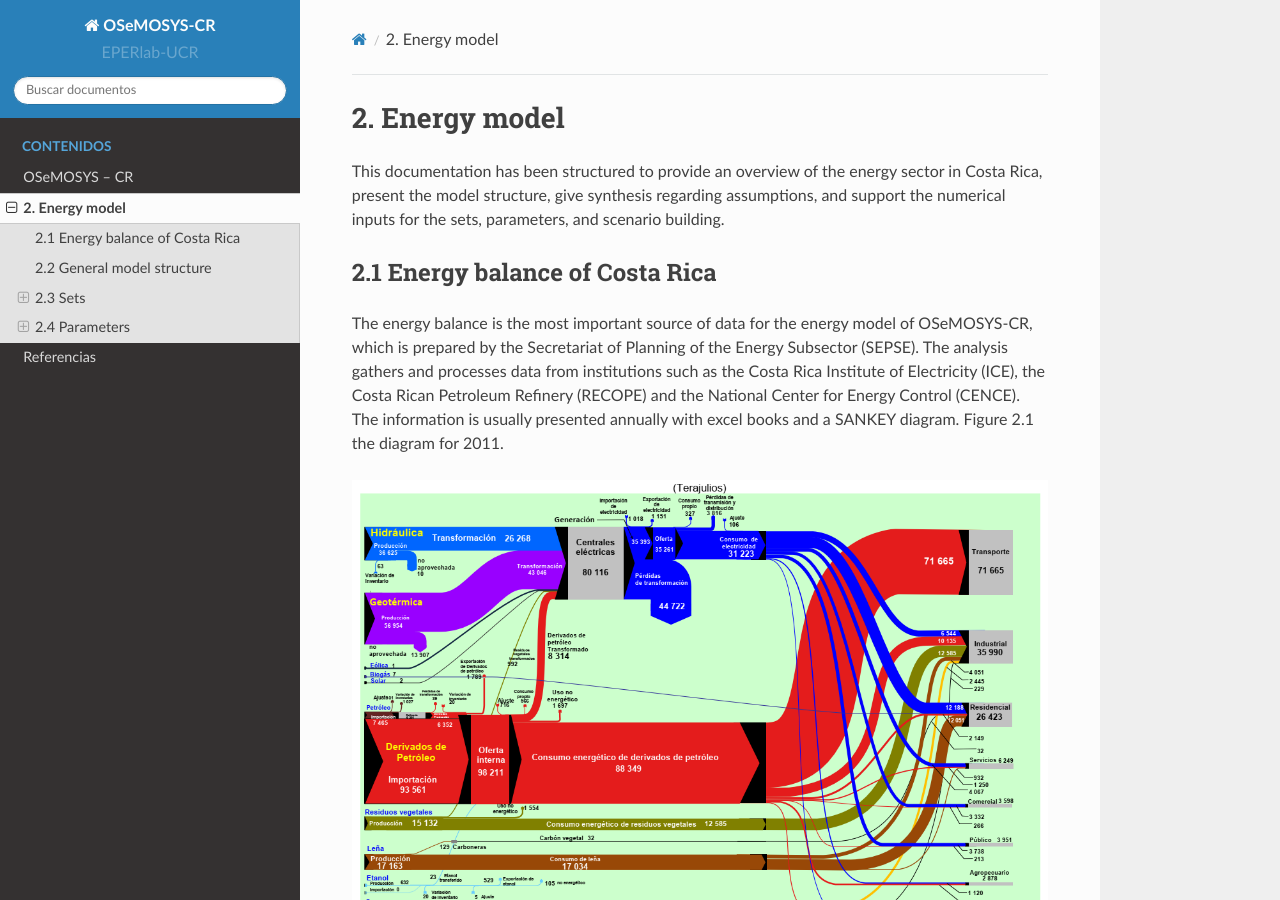
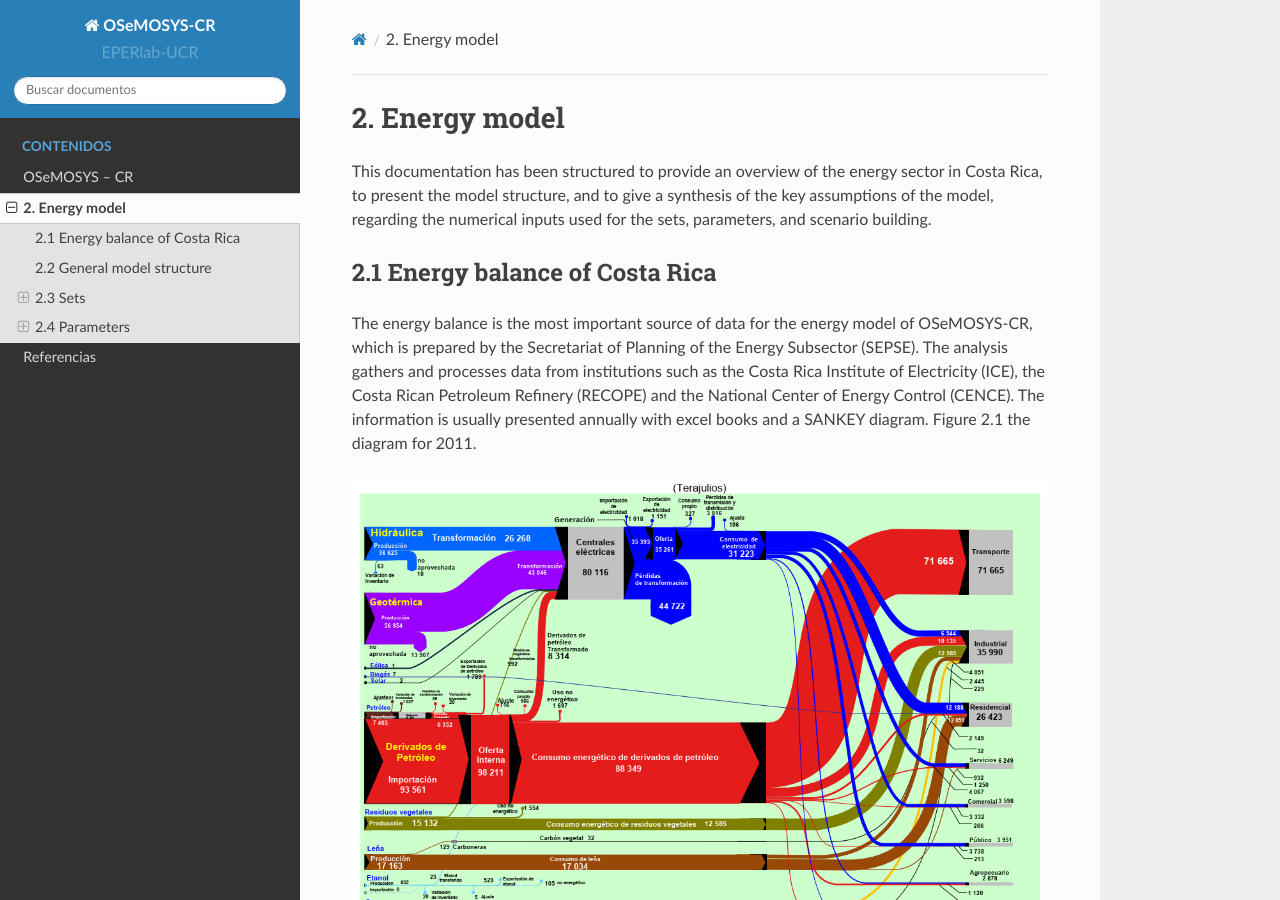
Before and after one commit to EPERLab/OSeMOSYS-CR, a Sphinx documentation site: the page built from docs/02EnergyModel.rst, in a window 1280 px wide and 900 px high. Built offline with Sphinx 7.4.7 and the Read the Docs theme 2.0.0, drawn with Linux system fonts in a browser that asks for light colours.

Commit message:
Update 02EnergyModel.rst

```diff
--- a/docs/02EnergyModel.rst
+++ b/docs/02EnergyModel.rst
@@ -1,12 +1,12 @@
 2. Energy model
 =======================================
 
-This documentation has been structured to provide  an overview of the energy sector in Costa Rica, present the model structure, give synthesis regarding assumptions, and support the numerical inputs for the sets, parameters, and scenario building.
+This documentation has been structured to provide an overview of the energy sector in Costa Rica, to present the model structure, and to give a synthesis of the key assumptions of the model, regarding the numerical inputs used for the sets, parameters, and scenario building.
 
 2.1 Energy balance of Costa Rica
 +++++++++
 
-The energy balance is the most important source of data for the energy model of OSeMOSYS-CR, which is prepared by the Secretariat of Planning of the Energy Subsector (SEPSE). The analysis gathers and processes data from institutions such as the Costa Rica Institute of Electricity (ICE), the Costa Rican Petroleum Refinery (RECOPE) and the National Center for Energy Control (CENCE). The information is usually presented annually with excel books and a SANKEY diagram. Figure 2.1 the diagram for 2011.
+The energy balance is the most important source of data for the energy model of OSeMOSYS-CR, which is prepared by the Secretariat of Planning of the Energy Subsector (SEPSE). The analysis gathers and processes data from institutions such as the Costa Rica Institute of Electricity (ICE), the Costa Rican Petroleum Refinery (RECOPE) and the National Center of Energy Control (CENCE). The information is usually presented annually with excel books and a SANKEY diagram. Figure 2.1 the diagram for 2011.
 
 .. figure::  img/Fig_SankeyDiagram.png
    :align:   center
```
